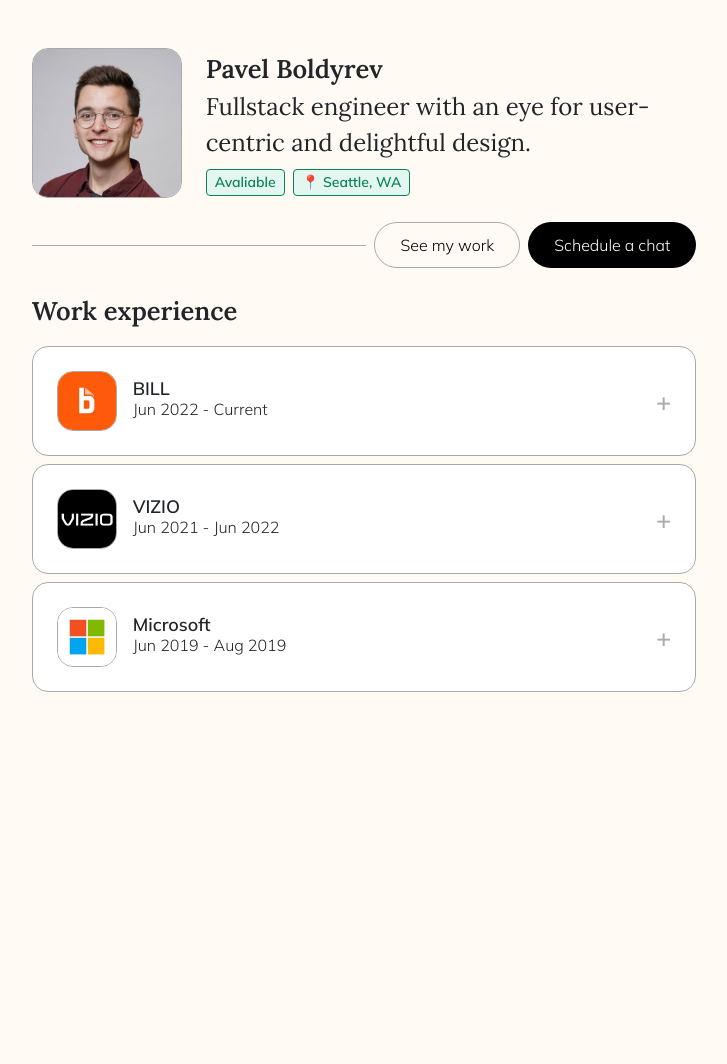
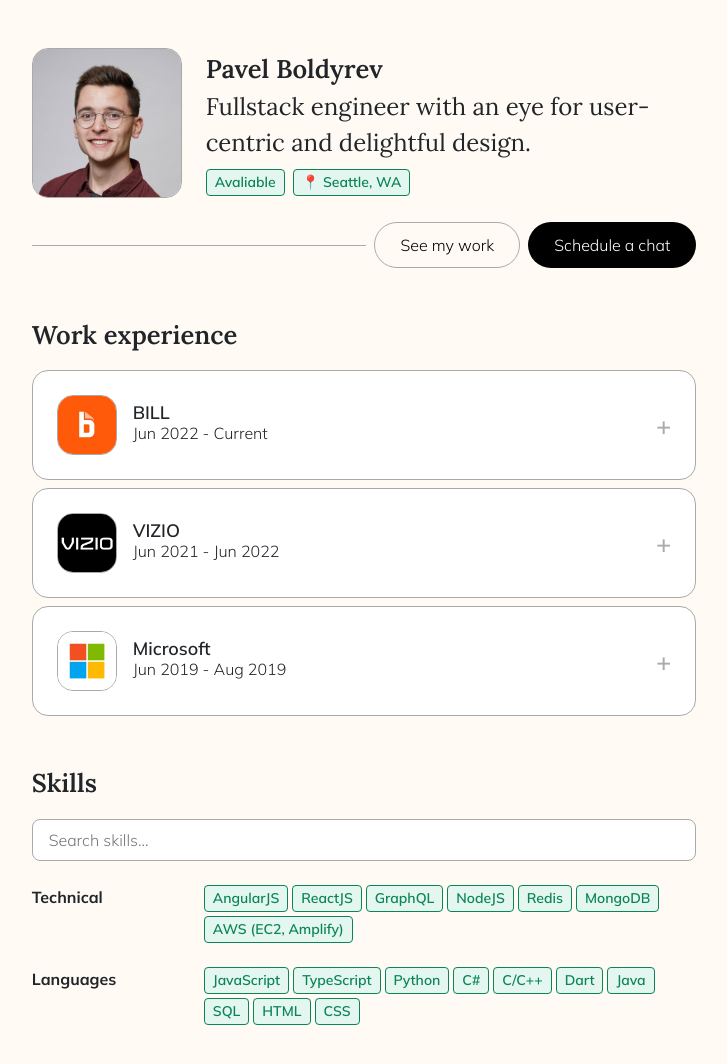
Before and after one commit to pboldyrev/personal, a React app in the folder personal/: page / in a window 1280 px wide. Shown: the whole page, without its empty margins (276-1003 px from the left). Before the commit the page ends 800 px from the top, so only its background shows below. Built offline with nearby package versions, Linux system fonts and the light colour scheme.

Commit message:
Added searchable skills

```diff
--- a/personal/src/components/App.js
+++ b/personal/src/components/App.js
@@ -3,6 +3,7 @@
 import "../styles/shared.css";
 import Introduction from "./Introduction";
 import Experience from "./Experience";
+import Skills from "./Skills";
 
 function App() {
   return (
@@ -10,6 +11,7 @@
       <div className="app-body my-3 my-sm-4 my-md-5 px-3 px-sm-4 px-md-5 col-11 col-sm-9 col-md-8 col-lg-7">
         <Introduction />
         <Experience />
+        <Skills />
       </div>
     </div>
   );
--- /dev/null
+++ b/personal/src/components/Banner.js
@@ -0,0 +1,7 @@
+import "../styles/Banner.css";
+
+function Banner({ text, type = "primary" }) {
+  return <div className={`banner banner-${type}`}>{text}</div>;
+}
+
+export default Banner;
--- a/personal/src/components/Button.js
+++ b/personal/src/components/Button.js
@@ -4,7 +4,7 @@
   return (
     <a
       href={link}
-      target={link !== "#" ? "_blank" : ""}
+      target={link.includes("#") ? "" : "_blank"}
       rel="noreferrer"
       className={"app-btn app-btn-" + type}
       onClick={() => onClick()}
--- a/personal/src/components/Experience.js
+++ b/personal/src/components/Experience.js
@@ -2,65 +2,18 @@
 import Heading from "./Heading";
 import Position from "./Position.js";
 import { EXPERIENCE } from "../constants/strings.ts";
+import { POSITIONS } from "../constants/data.ts";
 
 function Experience() {
-  const positions = [
-    {
-      company: "BILL",
-      startDate: "Jun 2022",
-      endDate: "Current",
-      positions: [
-        {
-          title: "Software Engineer",
-          startDate: "Jul 2023",
-          endDate: "Current",
-        },
-        {
-          title: "Software Engineer Intern",
-          startDate: "Jun 2022",
-          endDate: "Aug 2022",
-        },
-      ],
-    },
-    {
-      company: "VIZIO",
-      startDate: "Jun 2021",
-      endDate: "Jun 2022",
-      positions: [
-        {
-          title: "Software Engineer (Contract)",
-          startDate: "Aug 2021",
-          endDate: "Jun 2022",
-        },
-        {
-          title: "Software Engineer Intern",
-          startDate: "Jun 2021",
-          endDate: "Aug 2021",
-        },
-      ],
-    },
-    {
-      company: "Microsoft",
-      startDate: "Jun 2019",
-      endDate: "Aug 2019",
-      positions: [
-        {
-          title: "Product Management Intern",
-          startDate: "Jun 2019",
-          endDate: "Aug 2019",
-        },
-      ],
-    },
-  ];
   return (
-    <>
+    <div className="mt-5" id="work-experience">
       <Heading content={EXPERIENCE.TITLE} />
       <div className="d-flex flex-column gap-2 my-3">
-        {positions.map((position) => (
-          <Position {...position} />
+        {POSITIONS.map((position) => (
+          <Position key={position.id} {...position} />
         ))}
       </div>
-    </>
+    </div>
   );
 }
 
--- /dev/null
+++ b/personal/src/components/Input.js
@@ -0,0 +1,22 @@
+import "../styles/Input.css";
+
+function Input({ placeholder, setValue }) {
+  let timeout;
+
+  const debounceValue = val => {
+    clearTimeout(timeout);
+    timeout = setTimeout(() => {
+      setValue(val);
+    }, 200);
+  };
+
+  return (
+    <input
+      placeholder={placeholder}
+      onChange={(e) => debounceValue(e.target.value)}
+      className="px-3 py-2 w-100 input-field"
+    />
+  );
+}
+
+export default Input;
--- a/personal/src/components/Introduction.js
+++ b/personal/src/components/Introduction.js
@@ -19,9 +19,9 @@
           </div>
         </div>
       </div>
-      <div className="d-flex gap-2 my-4 align-items-center">
+      <div className="d-flex gap-2 mt-4 align-items-center">
         <Line />
-        <Button text={TEXTS.SECONDARY_CTA} type="secondary" />
+        <Button text={TEXTS.SECONDARY_CTA} type="secondary" link="#work-experience" />
         <Button
           text={TEXTS.PRIMARY_CTA}
           type="primary"
--- /dev/null
+++ b/personal/src/components/Skills.js
@@ -0,0 +1,72 @@
+import "../styles/Skills.css";
+import Heading from "./Heading";
+import Tag from "./Tag.js";
+import Input from "./Input.js";
+import Banner from "./Banner.js";
+import { SKILLS } from "../constants/strings.ts";
+import { SKILL_LIST } from "../constants/data.ts";
+import { useEffect, useState } from "react";
+
+function Skills() {
+  const [searchedSkill, setSearchedSkill] = useState("");
+  const [displaySkills, setDisplaySkills] = useState({});
+  const [hasSkills, setHasSkills] = useState(true);
+
+  const updateDisplaySkills = (skills) => {
+    setDisplaySkills(() => {
+      return skills.reduce((group, skill) => {
+        const { type } = skill;
+        group[type] = group[type] ?? [];
+        group[type].push(skill);
+        return group;
+      }, {});
+    });
+  };
+
+  useEffect(() => {
+    if (!searchedSkill) updateDisplaySkills(SKILL_LIST);
+    else {
+      const filteredSkills = SKILL_LIST.filter((skill) =>
+        skill.title.includes(searchedSkill)
+      );
+
+      updateDisplaySkills(filteredSkills);
+    }
+  }, [searchedSkill]);
+
+  useEffect(() => {
+    setHasSkills(!!Object.keys(displaySkills).length);
+  }, [displaySkills]);
+
+  return (
+    <div className="mt-5">
+      <div className="mb-3">
+        <Heading content={SKILLS.TITLE} />
+      </div>
+      <Input
+        placeholder={SKILLS.SEARCH_PLACEHOLDER}
+        setValue={setSearchedSkill}
+      />
+      {hasSkills
+        ? Object.keys(displaySkills).map((type) => (
+            <div key={type} className="row mt-4">
+              <div className="col-3">
+                <b>{type}</b>
+              </div>
+              <div className="col-9">
+                <div className="d-flex flex-wrap gap-1">
+                  {displaySkills[type].map((skill) => (
+                    <Tag key={skill.id} text={skill.title} />
+                  ))}
+                </div>
+              </div>
+            </div>
+          ))
+        : <div className="mt-4">
+            <Banner type="danger" text="I may not have that skill just yet, but I'm always hungry to learn!" />
+          </div>}
+    </div>
+  );
+}
+
+export default Skills;
--- /dev/null
+++ b/personal/src/constants/data.ts
@@ -0,0 +1,144 @@
+export const POSITIONS = [
+  {
+    id: 2,
+    company: "BILL",
+    startDate: "Jun 2022",
+    endDate: "Current",
+    positions: [
+      {
+        id: 1,
+        title: "Software Engineer",
+        startDate: "Jul 2023",
+        endDate: "Current",
+      },
+      {
+        id: 0,
+        title: "Software Engineer Intern",
+        startDate: "Jun 2022",
+        endDate: "Aug 2022",
+      },
+    ],
+  },
+  {
+    id: 1,
+    company: "VIZIO",
+    startDate: "Jun 2021",
+    endDate: "Jun 2022",
+    positions: [
+      {
+        id: 1,
+        title: "Software Engineer (Contract)",
+        startDate: "Aug 2021",
+        endDate: "Jun 2022",
+      },
+      {
+        id: 0,
+        title: "Software Engineer Intern",
+        startDate: "Jun 2021",
+        endDate: "Aug 2021",
+      },
+    ],
+  },
+  {
+    id: 0,
+    company: "Microsoft",
+    startDate: "Jun 2019",
+    endDate: "Aug 2019",
+    positions: [
+      {
+        id: 0,
+        title: "Product Management Intern",
+        startDate: "Jun 2019",
+        endDate: "Aug 2019",
+      },
+    ],
+  },
+];
+
+export const SKILL_LIST = [
+  {
+    id: 16,
+    type: "Technical",
+    title: "AngularJS",
+  },
+  {
+    id: 15,
+    type: "Technical",
+    title: "ReactJS",
+  },
+  {
+    id: 14,
+    type: "Technical",
+    title: "GraphQL",
+  },
+  {
+    id: 13,
+    type: "Technical",
+    title: "NodeJS",
+  },
+  {
+    id: 12,
+    type: "Technical",
+    title: "Redis",
+  },
+  {
+    id: 11,
+    type: "Technical",
+    title: "MongoDB",
+  },
+  {
+    id: 10,
+    type: "Technical",
+    title: "AWS (EC2, Amplify)",
+  },
+  {
+    id: 9,
+    type: "Languages",
+    title: "JavaScript",
+  },
+  {
+    id: 8,
+    type: "Languages",
+    title: "TypeScript",
+  },
+  {
+    id: 7,
+    type: "Languages",
+    title: "Python",
+  },
+  {
+    id: 6,
+    type: "Languages",
+    title: "C#",
+  },
+  {
+    id: 5,
+    type: "Languages",
+    title: "C/C++",
+  },
+  {
+    id: 4,
+    type: "Languages",
+    title: "Dart",
+  },
+  {
+    id: 3,
+    type: "Languages",
+    title: "Java",
+  },
+  {
+    id: 2,
+    type: "Languages",
+    title: "SQL",
+  },
+  {
+    id: 1,
+    type: "Languages",
+    title: "HTML",
+  },
+  {
+    id: 0,
+    type: "Languages",
+    title: "CSS",
+  },
+];
--- a/personal/src/constants/strings.ts
+++ b/personal/src/constants/strings.ts
@@ -11,3 +11,8 @@
 export const EXPERIENCE = {
   TITLE: "Work experience"
 }
+
+export const SKILLS = {
+  TITLE: "Skills",
+  SEARCH_PLACEHOLDER: "Search skills...",
+}
--- /dev/null
+++ b/personal/src/styles/Banner.css
@@ -0,0 +1,20 @@
+.banner {
+  width: 100%;
+  font-weight: 600;
+  padding: 8px 16px;
+  border-radius: 4px;
+  display: flex;
+  align-items: center;
+}
+
+.banner-primary {
+  border: 1px solid #0b8457;
+  color: #0b8457;
+  background-color: #e3f6ef;
+}
+
+.banner-danger {
+  border: 1px solid #fc2f2f;
+  color: #fc2f2f;
+  background-color: #f8e8e8;
+}
--- /dev/null
+++ b/personal/src/styles/Input.css
@@ -0,0 +1,12 @@
+.input-field {
+  border-radius: 8px;
+  border: 1px solid #aaa;
+  transition: 0.3s;
+}
+
+.input-field:focus,
+.input-field:hover {
+  outline: none;
+  border: 1px solid #0b8457;
+  scale: 1.01;
+}
--- a/personal/src/styles/shared.css
+++ b/personal/src/styles/shared.css
@@ -14,3 +14,7 @@
   margin: 0;
   padding: 0;
 }
+
+b {
+  font-weight: 700;
+}
```
Also changed, not shown: personal/src/styles/Skills.css (added).
